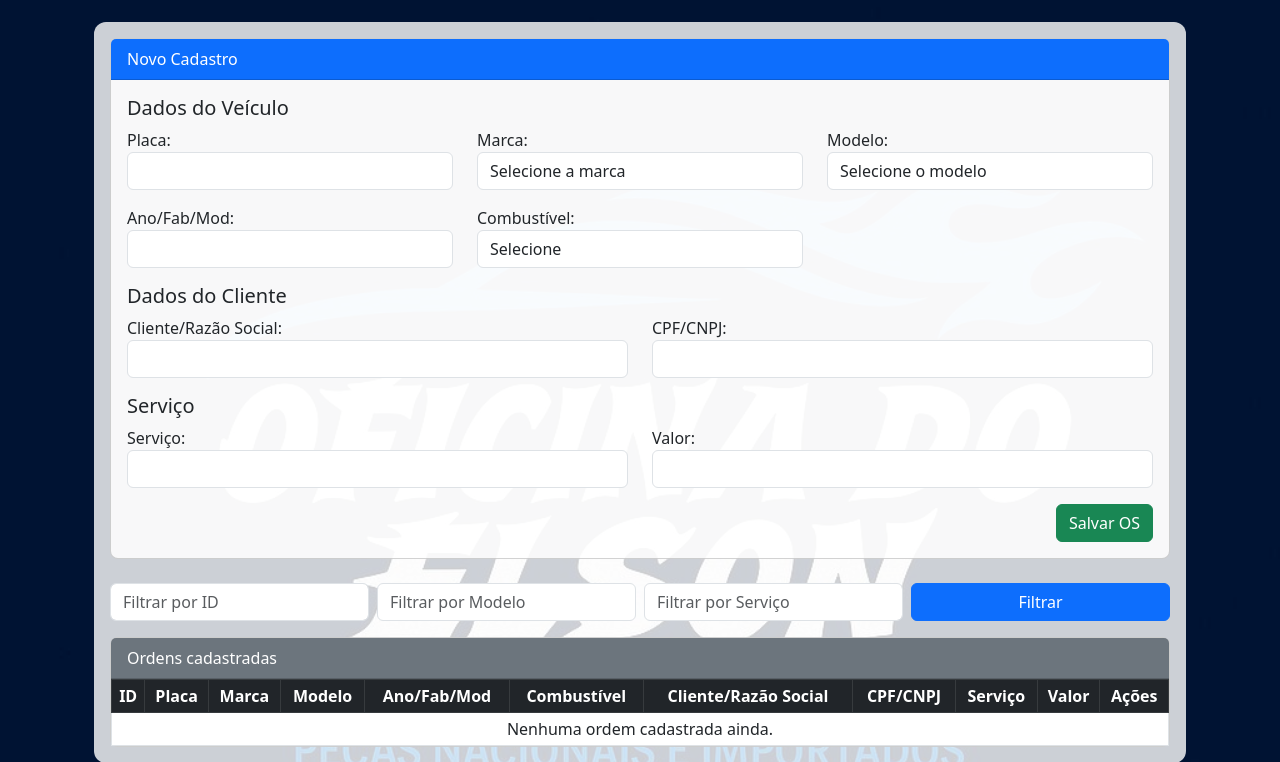
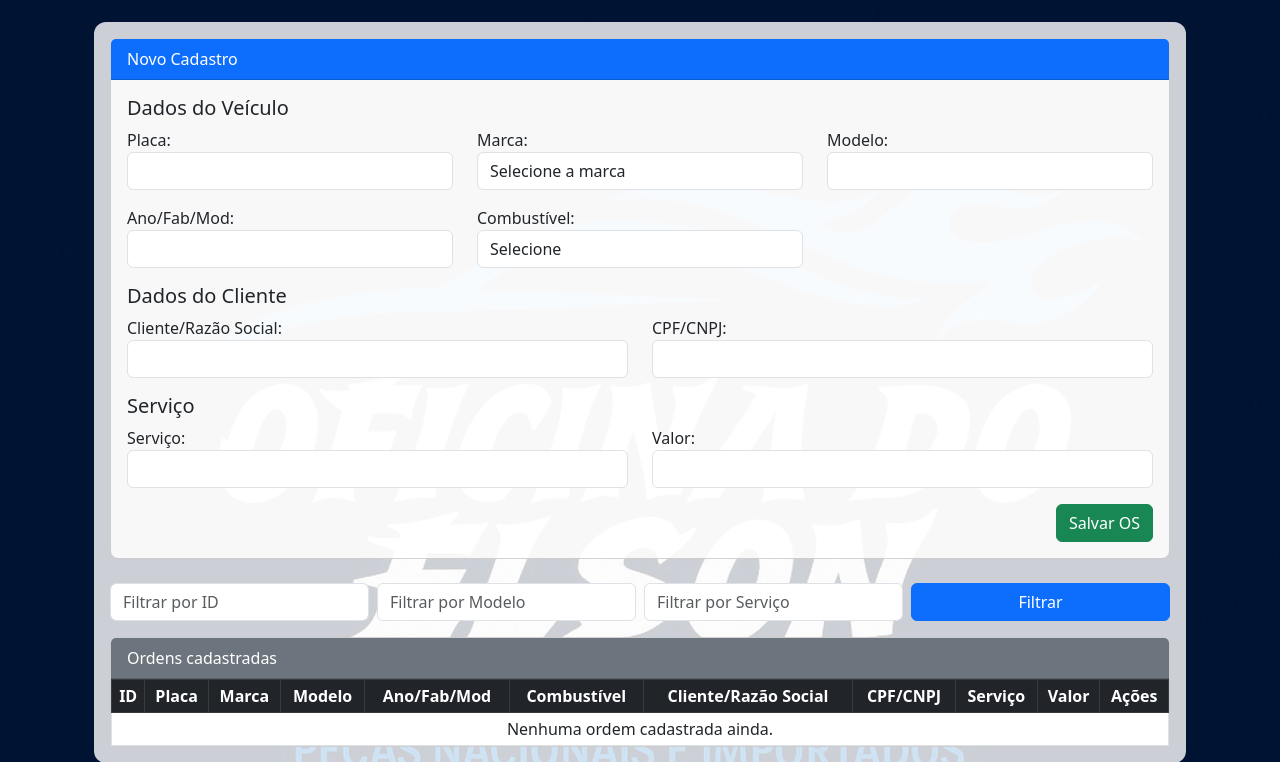
Before and after one commit to odilioo/oficina-Flask, a Flask app: page / in a window 1280 px wide. Shown: the part 122-884 px from the top of the page. Run offline with Flask 3, Linux system fonts and the light colour scheme; data that the repository does not hold is empty.

Commit message:
Transforma campo Modelo em input com datalist permitindo sugestões e digitação livre

```diff
--- a/templates/index.html
+++ b/templates/index.html
@@ -47,9 +47,8 @@
             </div>
             <div class="col-md-4 mb-3">
               <label>Modelo:</label>
-              <select name="modelo" id="modelo" class="form-control" required>
-                <option value="">Selecione o modelo</option>
-              </select>
+              <input list="modelos" name="modelo" id="modelo" class="form-control" required>
+              <datalist id="modelos"></datalist>
             </div>
           </div>
           <div class="row">
@@ -201,14 +200,13 @@
 
   function updateModelos() {
     const marca = document.getElementById('marca').value;
-    const modeloSelect = document.getElementById('modelo');
-    modeloSelect.innerHTML = '<option value="">Selecione o modelo</option>';
+    const modeloDataList = document.getElementById('modelos');
+    modeloDataList.innerHTML = '';
     if (modelosPorMarca[marca]) {
       modelosPorMarca[marca].forEach(function(modelo) {
         const option = document.createElement('option');
         option.value = modelo;
-        option.text = modelo;
-        modeloSelect.add(option);
+        modeloDataList.appendChild(option);
       });
     }
   }
```
